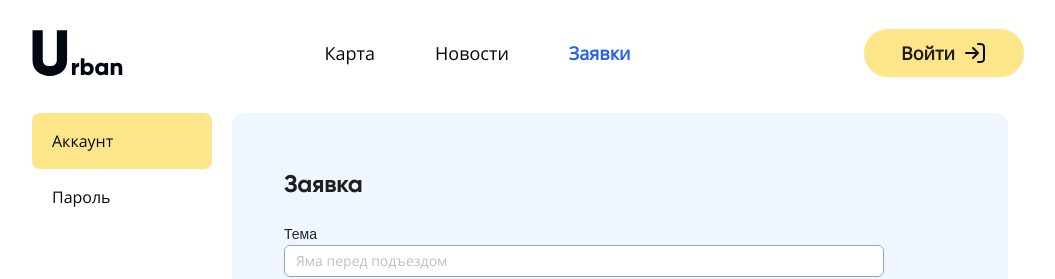
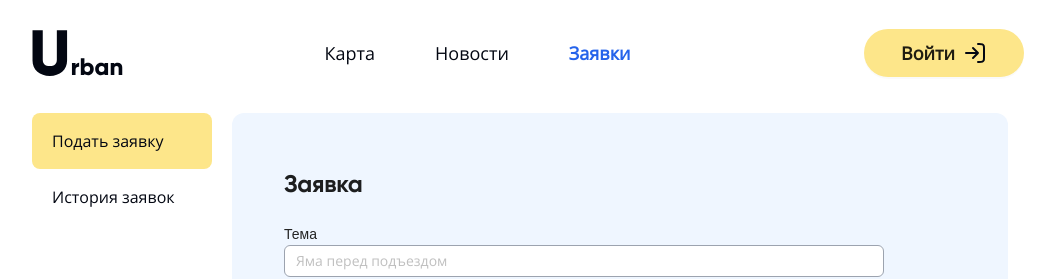
Before and after one commit to Urban-Utopia-2024/frontend, a React (Vite) app: page /requests in a window 1280 px wide. Shown: the top 279 px of the page, without its empty margins (96-1151 px from the left). Built offline with nearby package versions, Linux system fonts and the light colour scheme; a web font is replaced by a local one.

Commit message:
Поправил текст в профиле

```diff
--- a/src/pages/RequestsPage.tsx
+++ b/src/pages/RequestsPage.tsx
@@ -22,7 +22,7 @@ function RequestsPage() {
             }  text-base`}
             onClick={() => setActiveTab(Tabs.APPLY)}
           >
-            Аккаунт
+            Подать заявку
           </div>
           <div
             className={`rounded-lg px-5 py-4 ${
@@ -30,7 +30,7 @@ function RequestsPage() {
             } text-base`}
             onClick={() => setActiveTab(Tabs.HISTORY)}
           >
-            Пароль
+            История заявок
           </div>
         </aside>
         {isApply && <NewRequest />}
```
